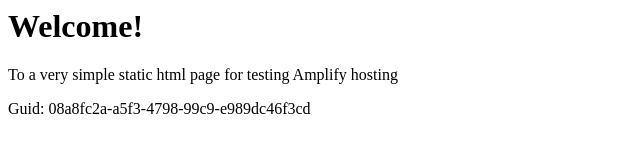
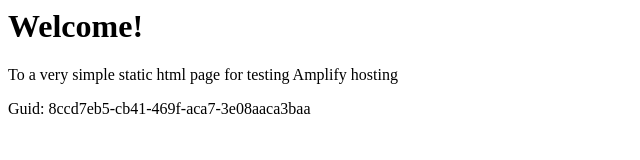
Before and after one commit to aws-aemilia-syd/Github-PR-Commit-Integration-Test-DoNotTouch-GitHubWebhookPushCanaryTest-v1-prod-ap-southeast-2, a website: page src/index.html in a window 1280 px wide. Shown: the full height of the page, 0-640 px from the left. Drawn offline with Linux system fonts and the light colour scheme.

Commit message:
commit from integ tests

```diff
--- a/src/index.html
+++ b/src/index.html
@@ -12,6 +12,6 @@
 <body>
     <h1>Welcome!</h1>
     <p>To a very simple static html page for testing Amplify hosting</p>
-    <p>Guid: 08a8fc2a-a5f3-4798-99c9-e989dc46f3cd</p></body>
+    <p>Guid: 8ccd7eb5-cb41-469f-aca7-3e08aaca3baa</p></body>
 
 </html>
```
